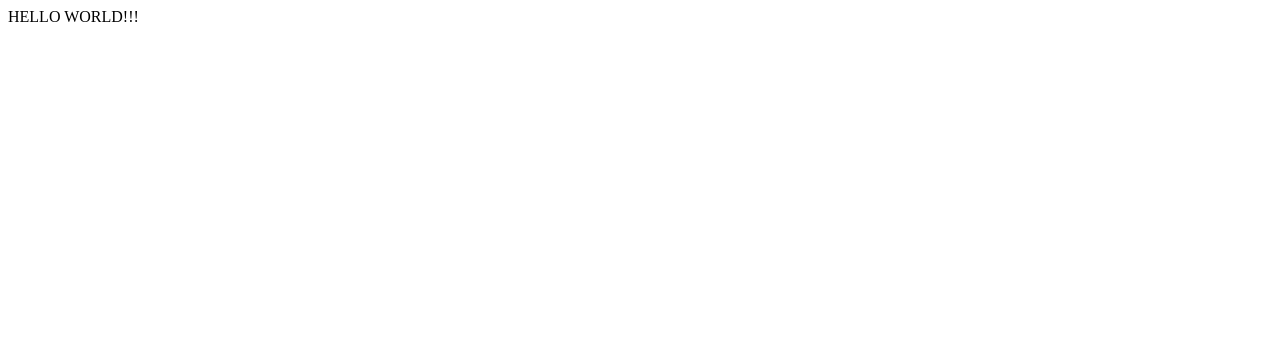
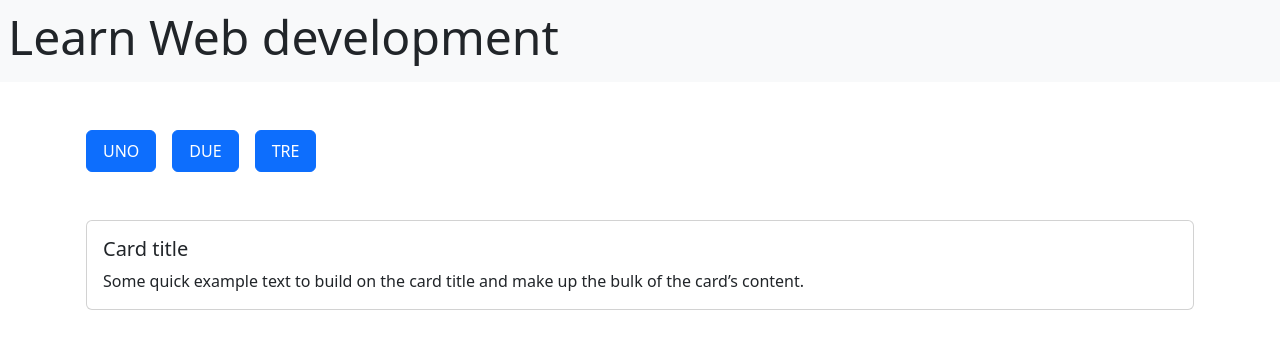
Before and after one commit to giovannimazzi/react-use-state, a React (Vite) app: page / in a window 1280 px wide. Shown: the top 348 px of the page. Built offline with nearby package versions, Linux system fonts and the light colour scheme.

Commit message:
step 2: realizzata struttura di base

```diff
--- a/package.json
+++ b/package.json
@@ -10,6 +10,7 @@
     "preview": "vite preview"
   },
   "dependencies": {
+    "bootstrap": "^5.3.8",
     "react": "^19.2.0",
     "react-dom": "^19.2.0"
   },
--- a/src/App.jsx
+++ b/src/App.jsx
@@ -1,3 +1,23 @@
 export default function App() {
-  return <div>HELLO WORLD!!! </div>;
+  return (
+    <>
+      <header className="p-2">
+        <h1>Learn Web development</h1>
+      </header>
+      <div className="container px-3 py-5">
+        <button className="btn btn-primary px-3 py-2 me-3">UNO</button>
+        <button className="btn btn-primary px-3 py-2 me-3">DUE</button>
+        <button className="btn btn-primary px-3 py-2 me-3">TRE</button>
+        <div className="card my-5">
+          <div className="card-body">
+            <h2 className="h5 card-title">Card title</h2>
+            <p className="card-text">
+              Some quick example text to build on the card title and make up the
+              bulk of the card’s content.
+            </p>
+          </div>
+        </div>
+      </div>
+    </>
+  );
 }
--- a/src/assets/css/index.css
+++ b/src/assets/css/index.css
@@ -4,3 +4,11 @@
   padding: 5px;
   margin: 5px;
 }
+
+header {
+  background-color: #f8f9fa;
+}
+
+h1 {
+  font-size: 3rem;
+}
--- a/src/main.jsx
+++ b/src/main.jsx
@@ -1,6 +1,6 @@
 import { StrictMode } from "react";
 import { createRoot } from "react-dom/client";
-/* import "bootstrap/dist/css/bootstrap.min.css"; */
+import "bootstrap/dist/css/bootstrap.min.css";
 import "./assets/css/index.css";
 import App from "./App.jsx";
 
```
Also changed, not shown: 1 other file (tests, documents, lock files or other folders).
